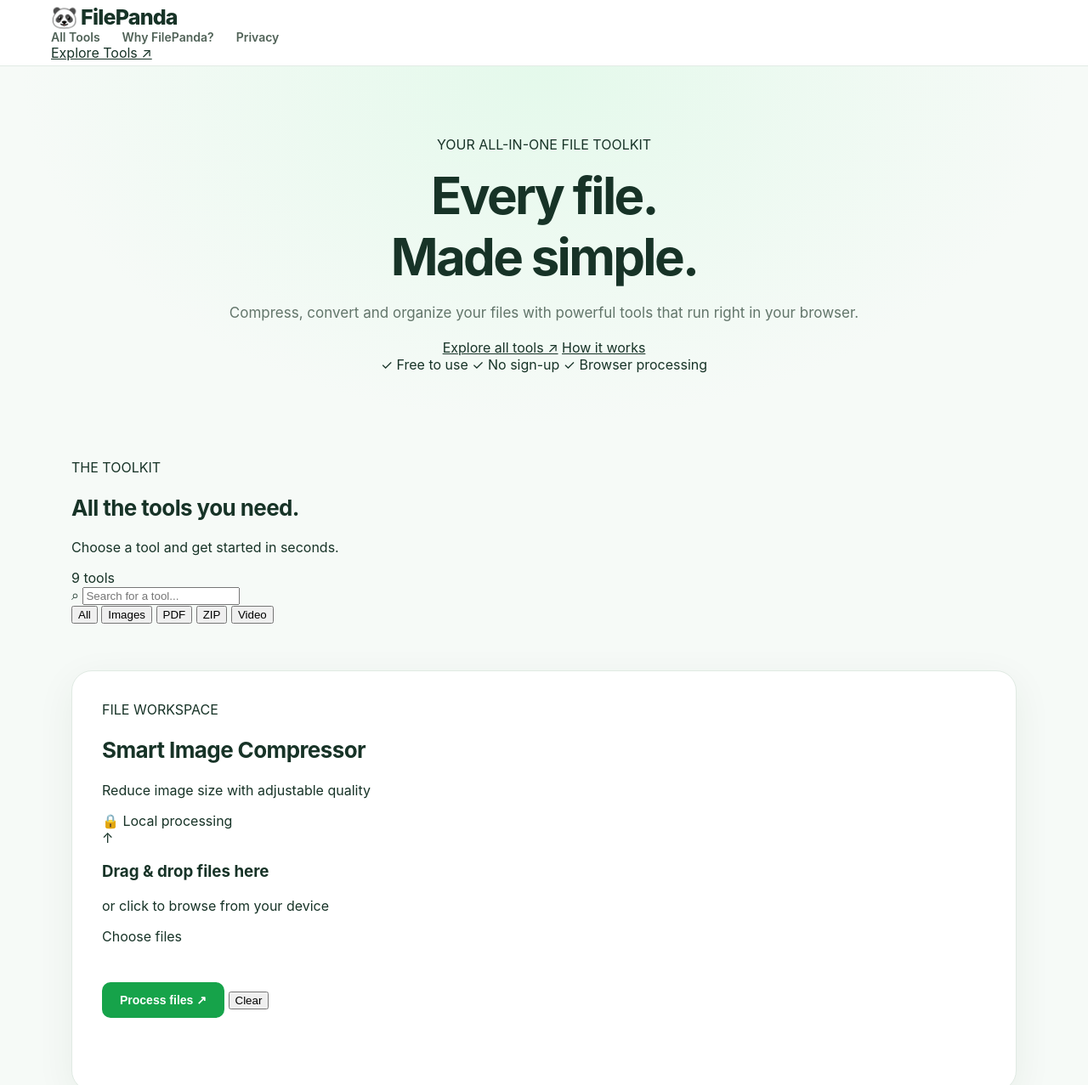
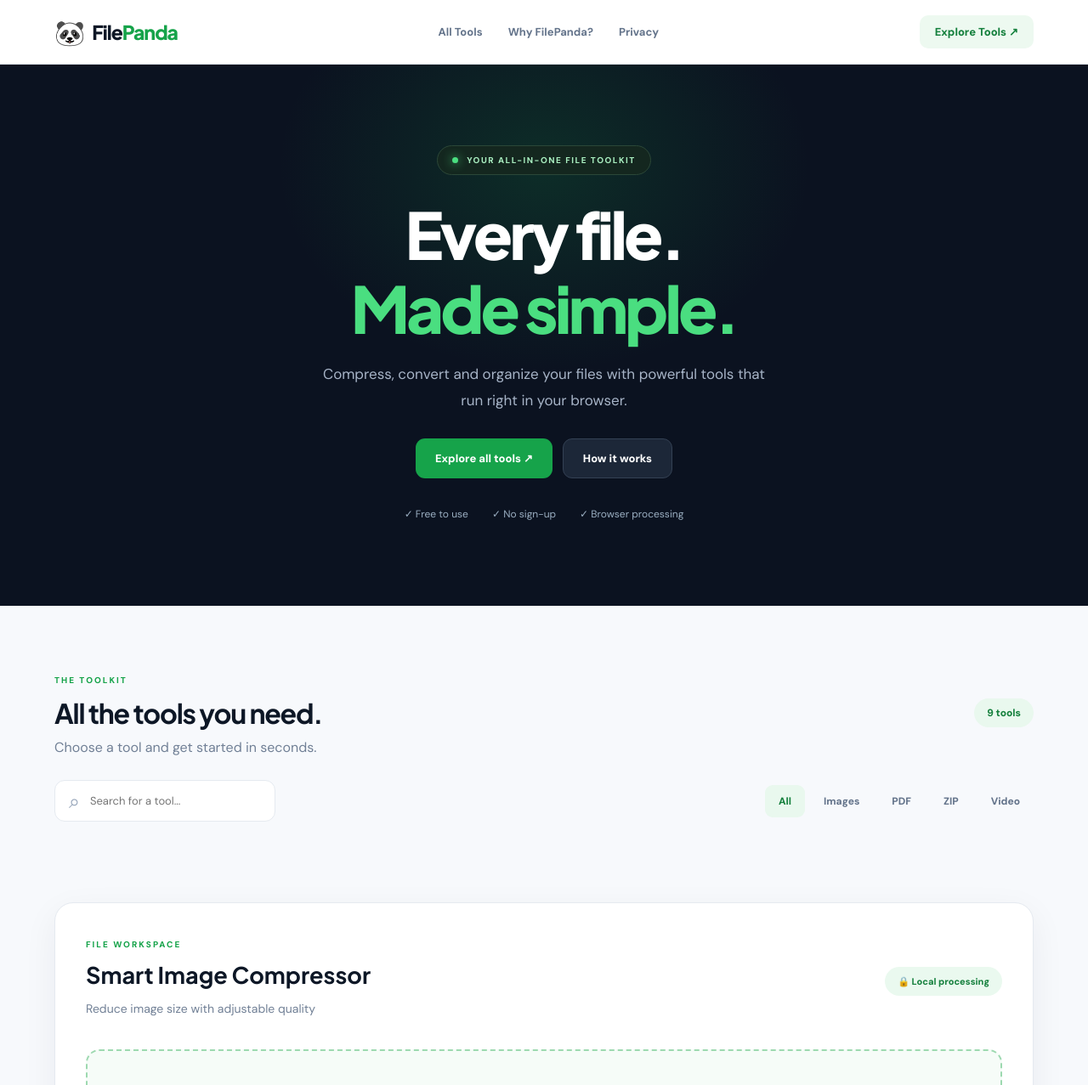
Before and after one commit to ParasBuilds/filepanda, a plain HTML site: page index.html in a window 1280 px wide. Shown: the top 1277 px of the page at 85% size. Drawn offline with nearby package versions, Linux system fonts and the light colour scheme; a script that the page names is missing.

Commit message:
Refactor CSS styles and add new font imports
Updated CSS styles to improve layout and design, including new variables for colors and fonts.

```diff
--- a/css/style.css
+++ b/css/style.css
@@ -1,301 +1,475 @@
+
+@import url('https://fonts.googleapis.com/css2?family=DM+Sans:wght@400;500;600;700;800&family=Plus+Jakarta+Sans:wght@400;500;600;700;800&display=swap');
 
 :root {
-  font-family: Inter, system-ui, -apple-system, Segoe UI, Arial, sans-serif;
-  color: #173327;
-  background: #f6faf7;
+  --bg:#f7f9fc;
+  --white:#fff;
+  --dark:#0d1726;
+  --muted:#718096;
+  --green:#16a34a;
+  --green-light:#eaf9ef;
+  --border:#e5eaf0;
+  --shadow:0 12px 40px rgba(20,36,55,.06);
 }
 
-* { box-sizing: border-box; }
-body { margin: 0; }
-a { color: inherit; }
+* { box-sizing:border-box; }
+html { scroll-behavior:smooth; }
+body {
+  margin:0;
+  font-family:'DM Sans',system-ui,sans-serif;
+  background:var(--bg);
+  color:var(--dark);
+}
+button,input,select { font:inherit; }
+button { cursor:pointer; }
+a { color:inherit; text-decoration:none; }
 
-header {
-  height: 78px;
-  background: #fff;
-  border-bottom: 1px solid #e2ebe5;
-  display: flex;
-  align-items: center;
-  justify-content: space-between;
-  padding: 0 max(24px, calc((100vw - 1160px)/2));
+.header {
+  height:76px;
+  background:#fff;
+  border-bottom:1px solid var(--border);
+  position:sticky;
+  top:0;
+  z-index:20;
 }
-
+.nav-container {
+  max-width:1200px;
+  height:100%;
+  margin:auto;
+  padding:0 24px;
+  display:flex;
+  align-items:center;
+  justify-content:space-between;
+  gap:20px;
+}
 .brand {
-  text-decoration: none;
-  font-size: 25px;
-  font-weight: 800;
-  letter-spacing: -.8px;
+  display:inline-flex;
+  align-items:center;
+  gap:9px;
+  font-family:'Plus Jakarta Sans',sans-serif;
+  font-size:23px;
+  font-weight:800;
+  letter-spacing:-1px;
+  white-space:nowrap;
 }
-
-.brand b { color: #16a34a; }
-nav { display: flex; gap: 26px; }
-
+.brand-icon { font-size:29px; }
+.accent { color:var(--green); }
+nav { display:flex;gap:30px; }
 nav a {
-  text-decoration: none;
-  font-size: 14px;
-  font-weight: 600;
-  color: #506257;
+  font-size:13px;
+  color:#64748b;
+  font-weight:700;
+}
+nav a:hover { color:var(--green); }
+.nav-cta {
+  background:#edf9f0;
+  color:#15803d;
+  padding:11px 18px;
+  border-radius:10px;
+  font-size:13px;
+  font-weight:800;
 }
 
 .hero {
-  text-align: center;
-  padding: 82px 20px 75px;
-  background: radial-gradient(ellipse at 50% 0, #e4f9eb, transparent 68%);
+  background:#0b1220;
+  color:white;
+  position:relative;
+  overflow:hidden;
+  text-align:center;
+  padding:95px 20px 100px;
+}
+.hero-glow {
+  position:absolute;
+  width:650px;
+  height:500px;
+  background:radial-gradient(ellipse,rgba(22,163,74,.19),transparent 68%);
+  top:-130px;
+  left:50%;
+  transform:translateX(-50%);
+  pointer-events:none;
+}
+.hero-content { position:relative;z-index:1; }
+.hero-badge {
+  display:inline-flex;
+  align-items:center;
+  gap:10px;
+  border:1px solid #2b4738;
+  background:#14271f;
+  color:#a8edbf;
+  padding:10px 17px;
+  border-radius:50px;
+  font-size:10px;
+  font-weight:800;
+  letter-spacing:1.5px;
+}
+.live-dot {
+  width:7px;height:7px;
+  border-radius:50%;
+  background:#4ade80;
+  box-shadow:0 0 12px #4ade80;
+}
+.hero h1 {
+  font-family:'Plus Jakarta Sans',sans-serif;
+  font-size:clamp(44px,6vw,76px);
+  letter-spacing:-4px;
+  line-height:1.14;
+  margin:26px 0 20px;
+  font-weight:800;
+}
+.hero h1 span { color:#4ade80; }
+.hero p {
+  max-width:540px;
+  margin:0 auto;
+  color:#a7b4c7;
+  font-size:17px;
+  line-height:1.8;
+}
+.hero-actions {
+  display:flex;
+  justify-content:center;
+  gap:12px;
+  margin-top:30px;
+}
+.btn {
+  border:0;
+  border-radius:11px;
+  padding:14px 23px;
+  font-size:13px;
+  font-weight:800;
+  display:inline-flex;
+  justify-content:center;
+  align-items:center;
+  gap:12px;
+}
+.btn-primary { background:#16a34a;color:white; }
+.btn-primary:hover { background:#15803d; }
+.btn-outline {
+  background:#1c2738;
+  color:white;
+  border:1px solid #344154;
+}
+.btn-muted { background:#eef2f6;color:#475569; }
+button:disabled { opacity:.55;cursor:wait; }
+.hero-trust {
+  display:flex;
+  justify-content:center;
+  gap:28px;
+  margin-top:34px;
+  font-size:12px;
+  color:#9bafc2;
 }
 
-.eyebrow {
-  font-size: 11px;
-  font-weight: 800;
-  letter-spacing: 2px;
-  color: #16a34a;
+.main {
+  max-width:1200px;
+  margin:auto;
+  padding:75px 24px 30px;
 }
-
-.hero h1 {
-  font-size: clamp(35px, 5vw, 60px);
-  letter-spacing: -2.7px;
-  margin: 14px 0;
+.section-heading {
+  display:flex;
+  align-items:center;
+  justify-content:space-between;
+  gap:20px;
+  margin-bottom:28px;
 }
-
-.hero em { font-style: normal; color: #16a34a; }
-
-.hero p {
-  color: #62756a;
-  font-size: 17px;
-  line-height: 1.6;
+.overline {
+  color:var(--green);
+  font-size:10px;
+  font-weight:800;
+  letter-spacing:2px;
 }
-
-.hero input {
-  width: min(550px, 100%);
-  border: 1px solid #d5e4d9;
-  border-radius: 14px;
-  padding: 17px 20px;
-  margin-top: 20px;
-  font: inherit;
-  box-shadow: 0 8px 30px #183d2110;
+.section-heading h2 {
+  font-family:'Plus Jakarta Sans',sans-serif;
+  font-size:32px;
+  letter-spacing:-1.2px;
+  margin:10px 0;
 }
-
-main {
-  max-width: 1160px;
-  margin: auto;
-  padding: 26px 24px;
+.section-heading p { color:var(--muted);margin:0; }
+.count-pill {
+  background:#e9f8ee;
+  color:#15803d;
+  padding:9px 15px;
+  border-radius:30px;
+  font-size:12px;
+  font-weight:800;
 }
-
-.section-title {
-  display: flex;
-  justify-content: space-between;
-  align-items: center;
-  gap: 15px;
+.toolbar {
+  display:flex;
+  align-items:center;
+  justify-content:space-between;
+  gap:20px;
+  margin-bottom:25px;
 }
-
-.section-title span { color: #819086; font-size: 13px; }
-h2 { font-size: 26px; letter-spacing: -.6px; }
-
-.grid {
-  display: grid;
-  grid-template-columns: repeat(3, minmax(0, 1fr));
-  gap: 18px;
+.search-wrap {
+  display:flex;
+  align-items:center;
+  gap:12px;
+  background:white;
+  border:1px solid var(--border);
+  border-radius:12px;
+  padding:0 16px;
+  min-width:260px;
 }
-
-.tool {
-  background: #fff;
-  text-align: left;
-  border: 1px solid #e1eae4;
-  border-radius: 18px;
-  padding: 26px;
-  cursor: pointer;
-  transition: .2s;
-  font: inherit;
-  color: inherit;
-  min-height: 168px;
+.search-wrap span { font-size:23px;color:#94a3b8; }
+.search-wrap input {
+  padding:15px 0;
+  border:0;
+  outline:0;
+  width:100%;
+  background:transparent;
+  font-size:13px;
 }
-
-.tool:hover, .tool.active {
-  border-color: #22b65b;
-  transform: translateY(-2px);
-  box-shadow: 0 12px 30px #1b4a2910;
+.filters { display:flex;gap:6px;flex-wrap:wrap; }
+.filter {
+  border:1px solid transparent;
+  background:transparent;
+  color:#64748b;
+  padding:10px 15px;
+  border-radius:9px;
+  font-size:12px;
+  font-weight:800;
 }
-
-.tool .symbol { font-size: 29px; }
-
-.tool strong {
-  display: block;
-  margin: 15px 0 7px;
-  font-size: 17px;
+.filter.active {
+  background:#e9f8ee;
+  color:#15803d;
 }
-
-.tool small {
-  color: #7a8b80;
-  font-size: 13px;
-  line-height: 1.5;
+.tool-grid {
+  display:grid;
+  grid-template-columns:repeat(3,minmax(0,1fr));
+  gap:19px;
+}
+.tool-card {
+  text-align:left;
+  border:1px solid var(--border);
+  background:white;
+  border-radius:17px;
+  padding:26px;
+  min-height:192px;
+  transition:.2s;
+  color:var(--dark);
+}
+.tool-card:hover,.tool-card.active {
+  transform:translateY(-3px);
+  border-color:#86d7a1;
+  box-shadow:var(--shadow);
+}
+.tool-icon {
+  width:50px;height:50px;
+  border-radius:13px;
+  display:grid;
+  place-items:center;
+  font-size:24px;
+  background:#edf9f0;
+}
+.tool-card strong {
+  display:block;
+  font-size:16px;
+  margin:19px 0 7px;
+}
+.tool-card small {
+  display:block;
+  color:#7a8a9c;
+  font-size:12px;
+  line-height:1.6;
+}
+.tool-card .arrow {
+  float:right;
+  color:#94a3b8;
 }
 
 .workspace {
-  margin: 55px 0 40px;
-  background: #fff;
-  border: 1px solid #e0eae3;
-  border-radius: 24px;
-  padding: 35px;
-  box-shadow: 0 12px 45px #173d2310;
+  margin:70px 0;
+  background:white;
+  border:1px solid var(--border);
+  border-radius:22px;
+  padding:36px;
+  box-shadow:var(--shadow);
+  scroll-margin-top:95px;
 }
-
-.workspace-head {
-  display: flex;
-  justify-content: space-between;
-  gap: 20px;
-  align-items: center;
+.workspace-top {
+  display:flex;
+  justify-content:space-between;
+  align-items:center;
+  gap:20px;
 }
-
-.workspace-head h2 { margin: 8px 0; }
-.workspace-head p { color: #7a8b80; }
-
-.privacy-pill {
-  font-size: 12px;
-  color: #178343;
-  background: #eaf9ee;
-  padding: 9px 12px;
-  border-radius: 30px;
-  white-space: nowrap;
+.workspace h2 {
+  font-family:'Plus Jakarta Sans',sans-serif;
+  font-size:27px;
+  margin:10px 0;
 }
-
-.drop {
-  border: 2px dashed #9bd5ab;
-  background: #f5fcf7;
-  border-radius: 16px;
-  padding: 38px 15px;
-  text-align: center;
-  cursor: pointer;
-  margin-top: 20px;
+.workspace-top p { color:var(--muted);font-size:14px; }
+.secure-badge {
+  background:#eaf9ef;
+  color:#15803d;
+  font-size:11px;
+  font-weight:800;
+  border-radius:30px;
+  padding:10px 15px;
+  white-space:nowrap;
 }
-
-.drop.drag {
-  background: #e2f8e9;
-  border-color: #16a34a;
+.drop-zone {
+  margin-top:25px;
+  border:2px dashed #9dd9b0;
+  border-radius:16px;
+  background:#f6fcf8;
+  text-align:center;
+  padding:43px 15px;
+  cursor:pointer;
 }
-
-.drop-icon { font-size: 36px; }
-.drop p { color: #7a8b80; font-size: 13px; }
-
-.file-list {
-  margin: 15px 0;
-  color: #5b6d61;
-  font-size: 13px;
-  overflow-wrap: anywhere;
+.drop-zone.drag {
+  background:#e5f8eb;
+  border-color:#16a34a;
 }
-
-.file-list div {
-  padding: 7px;
-  border-bottom: 1px solid #eef2ee;
+.upload-icon {
+  width:55px;height:55px;
+  margin:0 auto 16px;
+  display:grid;
+  place-items:center;
+  border-radius:15px;
+  background:#dcfce7;
+  color:#16a34a;
+  font-size:30px;
+  font-weight:800;
 }
-
+.drop-zone h3 { font-size:17px;margin:8px 0; }
+.drop-zone p { color:#8492a3;font-size:13px; }
+.browse-label {
+  display:inline-block;
+  margin-top:10px;
+  color:#15803d;
+  font-weight:800;
+  font-size:13px;
+}
+.file-list { margin:18px 0; }
+.file-item {
+  display:flex;
+  justify-content:space-between;
+  gap:15px;
+  background:#f8fafc;
+  border:1px solid var(--border);
+  border-radius:10px;
+  padding:12px 15px;
+  margin:8px 0;
+  font-size:13px;
+  overflow-wrap:anywhere;
+}
+.file-item span:last-child { color:#64748b;white-space:nowrap; }
 .options {
-  display: flex;
-  flex-wrap: wrap;
-  gap: 14px;
-  margin: 22px 0;
+  display:flex;
+  flex-wrap:wrap;
+  gap:15px;
+  margin:25px 0;
 }
-
 .options label {
-  display: flex;
-  flex-direction: column;
-  gap: 7px;
-  color: #496251;
-  font-size: 13px;
-  font-weight: 600;
+  display:flex;
+  flex-direction:column;
+  gap:8px;
+  font-size:12px;
+  font-weight:800;
+  color:#475569;
 }
-
-.options select, .options input {
-  font: inherit;
-  padding: 10px 12px;
-  border: 1px solid #d8e5dc;
-  border-radius: 9px;
-  max-width: 260px;
+.options input,.options select {
+  border:1px solid #dbe4ed;
+  background:white;
+  padding:11px 13px;
+  border-radius:9px;
+  max-width:250px;
 }
-
-.options input[type=range] { padding: 0; }
-.actions { display: flex; gap: 12px; }
-button { cursor: pointer; }
-
-button#run, .secondary, .download {
-  border: 0;
-  border-radius: 10px;
-  background: #16a34a;
-  color: #fff;
-  padding: 13px 21px;
-  font-size: 14px;
-  font-weight: 700;
+.options input[type=range] { padding:0; }
+.action-row { display:flex;gap:12px;flex-wrap:wrap; }
+#status { font-size:13px;min-height:20px;color:#15803d; }
+.results { margin-top:15px;overflow-wrap:anywhere; }
+.result {
+  background:#f1faf4;
+  border:1px solid #d8f0df;
+  padding:15px;
+  border-radius:12px;
+  margin:10px 0;
 }
-
-.secondary {
-  background: #eff5f0;
-  color: #345b40;
+.download {
+  display:inline-block;
+  background:#16a34a;
+  color:white;
+  border-radius:9px;
+  padding:12px 16px;
+  font-size:12px;
+  font-weight:800;
+  margin:8px 8px 4px 0;
 }
-
-.download {
-  display: inline-block;
-  text-decoration: none;
-  margin: 5px 8px 5px 0;
+.progress-wrap { margin:20px 0; }
+.progress-head {
+  display:flex;
+  justify-content:space-between;
+  font-size:12px;
+  font-weight:800;
+  margin-bottom:8px;
 }
-
-button:disabled { opacity: .5; cursor: wait; }
-
-#status {
-  font-size: 14px;
-  color: #41684d;
-  min-height: 22px;
+.progress-track {
+  height:9px;
+  background:#e8eef2;
+  border-radius:20px;
+  overflow:hidden;
 }
-
-.results { overflow-wrap: anywhere; }
-
-.results .result {
-  background: #f5fbf6;
-  padding: 12px;
-  border-radius: 10px;
-  margin: 8px 0;
+.progress-bar {
+  height:100%;
+  width:0%;
+  background:#16a34a;
+  transition:width .2s;
 }
-
-.about { margin: 60px 0; }
-
+.about { padding:15px 0 65px; }
 .benefits {
-  display: grid;
-  grid-template-columns: repeat(3, 1fr);
-  gap: 20px;
+  display:grid;
+  grid-template-columns:repeat(3,1fr);
+  gap:20px;
 }
-
-.benefits div {
-  background: white;
-  border: 1px solid #e2ebe5;
-  border-radius: 15px;
-  padding: 22px;
+.benefit {
+  background:white;
+  border:1px solid var(--border);
+  padding:26px;
+  border-radius:16px;
 }
-
-.benefits p {
-  color: #718176;
-  line-height: 1.6;
+.benefit-icon { font-size:28px; }
+.benefit h3 { margin:16px 0 8px; }
+.benefit p { color:#7a8a9c;line-height:1.7;font-size:13px; }
+.footer { background:#0b1220;color:white; }
+.footer-inner {
+  max-width:1200px;
+  margin:auto;
+  padding:45px 24px;
+  display:flex;
+  justify-content:space-between;
+  align-items:center;
 }
-
-footer {
-  text-align: center;
-  border-top: 1px solid #e0eae3;
-  padding: 30px;
-  color: #78897c;
-  font-size: 13px;
+.footer-inner p { color:#94a3b8;font-size:12px; }
+.footer-links { display:flex;gap:24px; }
+.footer-links a { color:#a9b6c6;font-size:13px; }
+.footer-bottom {
+  border-top:1px solid #253044;
+  padding:20px;
+  text-align:center;
+  font-size:11px;
+  color:#7d8ba0;
 }
-
-footer a { margin: 0 5px; }
-footer p { font-size: 11px; }
-
-@media (max-width: 800px) {
-  .grid { grid-template-columns: repeat(2, minmax(0, 1fr)); }
-  .benefits { grid-template-columns: 1fr; }
-  .privacy-pill { display: none; }
+@media(max-width:900px) {
+  .tool-grid { grid-template-columns:repeat(2,1fr); }
+  .toolbar { flex-direction:column;align-items:stretch; }
+  .benefits { grid-template-columns:1fr; }
 }
-
-@media (max-width: 520px) {
-  header { padding: 0 18px; }
-  nav { gap: 12px; }
-  nav a { font-size: 12px; }
-  .brand { font-size: 20px; }
-  .hero { padding: 55px 20px; }
-  .grid { grid-template-columns: 1fr; }
-  .workspace { padding: 20px; }
-  .section-title span { display: none; }
+@media(max-width:600px) {
+  .header nav,.nav-cta { display:none; }
+  .hero { padding:65px 18px; }
+  .hero h1 { letter-spacing:-2px; }
+  .hero-trust { gap:10px;flex-wrap:wrap; }
+  .main { padding:45px 16px; }
+  .tool-grid { grid-template-columns:1fr; }
+  .workspace { padding:20px;margin:45px 0; }
+  .workspace-top { align-items:flex-start; }
+  .secure-badge { display:none; }
+  .section-heading h2 { font-size:26px; }
+  .count-pill { display:none; }
+  .search-wrap { min-width:0; }
+  .footer-inner { flex-direction:column;align-items:flex-start;gap:20px; }
 }
+@media(prefers-reduced-motion:reduce) {
+  html { scroll-behavior:auto; }
+  *,*::before,*::after { transition:none!important; }
+}
```
